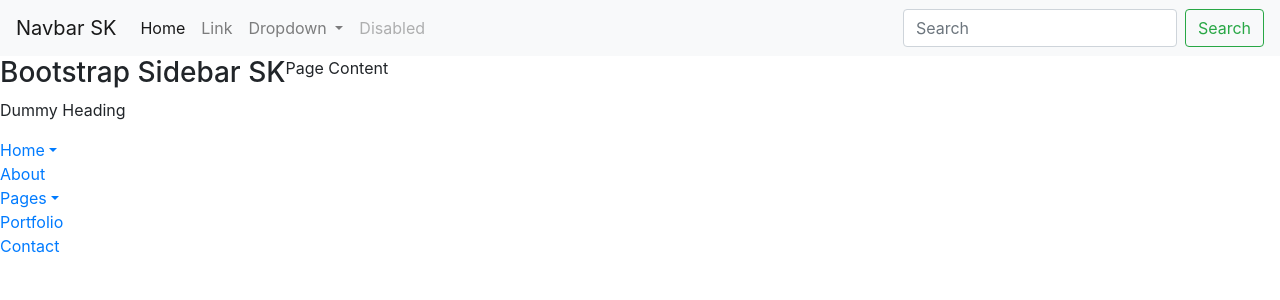
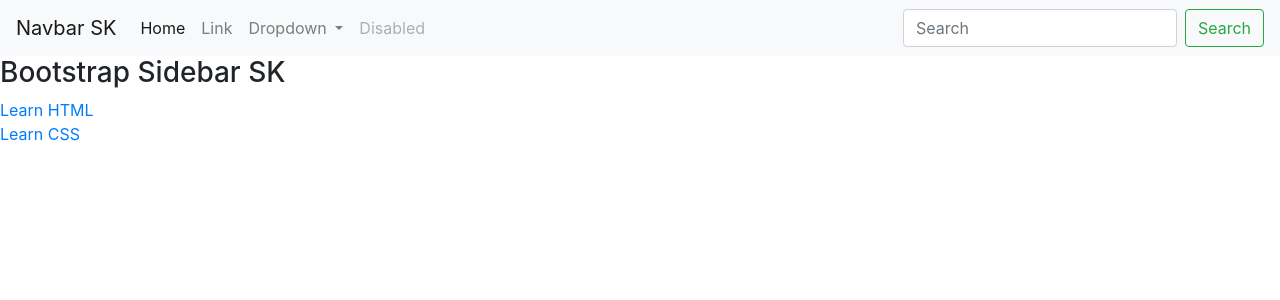
Before and after one commit to Dilshath-sudo/w3schools, an Angular app: page / in a window 1280 px wide. Shown: the top 300 px of the page. Built offline with nearby package versions, Linux system fonts and the light colour scheme.

Commit message:
Main Routing Added

```diff
--- a/package.json
+++ b/package.json
@@ -21,7 +21,7 @@
     "@angular/router": "~11.2.3",
     "bootstrap": "^4.6.0",
     "ngx-bootstrap": "^6.2.0",
-    "rxjs": "~6.6.0",
+    "rxjs": "^6.6.6",
     "tslib": "^2.0.0",
     "zone.js": "~0.11.3"
   },
--- a/src/app/app.component.html
+++ b/src/app/app.component.html
@@ -7,7 +7,8 @@
   <!-- Page Content -->
   <div id="content">
     <!-- We'll fill this with dummy content -->
-    Page Content
+    <!-- Page Content -->
+    <router-outlet></router-outlet>
   </div>
 
 </div>
--- a/src/app/app.module.ts
+++ b/src/app/app.module.ts
@@ -1,18 +1,26 @@
 import { NgModule } from '@angular/core';
 import { BrowserModule } from '@angular/platform-browser';
+import { RouterModule, Routes } from '@angular/router';
 
 import { AppComponent } from './app.component';
 import { TopBarComponent } from './components/top-bar/top-bar.component';
 import { SideBarComponent } from './components/side-bar/side-bar.component';
+import { BodyComponent } from './components/body/body.component';
+
+export const ROUTES: Routes = [{
+  path: 'lesson/learn-html', component: BodyComponent
+}];
 
 @NgModule({
   declarations: [
     AppComponent,
     TopBarComponent,
+    BodyComponent,
     SideBarComponent
   ],
   imports: [
-    BrowserModule
+    BrowserModule,
+    RouterModule.forRoot(ROUTES)
   ],
   providers: [],
   bootstrap: [AppComponent]
--- /dev/null
+++ b/src/app/components/body/body.component.html
@@ -0,0 +1 @@
+<p>body works!</p>
--- /dev/null
+++ b/src/app/components/body/body.component.ts
@@ -0,0 +1,15 @@
+import { Component, OnInit } from '@angular/core';
+
+@Component({
+  selector: 'app-body',
+  templateUrl: './body.component.html',
+  styleUrls: ['./body.component.css']
+})
+export class BodyComponent implements OnInit {
+
+  constructor() { }
+
+  ngOnInit(): void {
+  }
+
+}
--- a/src/app/components/side-bar/side-bar.component.html
+++ b/src/app/components/side-bar/side-bar.component.html
@@ -5,7 +5,12 @@
   </div>
 
   <ul class="list-unstyled components">
-    <p>Dummy Heading</p>
+    <ng-container *ngFor="let menuItem of MENU_LIST_DATA">
+      <li>
+        <a [routerLink]="menuItem.url">{{ menuItem.label }}</a>
+      </li>
+    </ng-container>
+    <!-- <p>Dummy Heading</p>
     <li class="active">
       <a href="#homeSubmenu" data-toggle="collapse" aria-expanded="false" class="dropdown-toggle">Home</a>
       <ul class="collapse list-unstyled" id="homeSubmenu">
@@ -42,6 +47,6 @@
     </li>
     <li>
       <a href="#">Contact</a>
-    </li>
+    </li> -->
   </ul>
 </nav>
--- a/src/app/components/side-bar/side-bar.component.ts
+++ b/src/app/components/side-bar/side-bar.component.ts
@@ -1,4 +1,6 @@
 import { Component, OnInit } from '@angular/core';
+import { MenuItemVO } from 'src/app/vo/menu-item.vo';
+import { MENU_LIST_DATA } from 'src/app/data/menu-list.data';
 
 @Component({
   selector: 'app-side-bar',
@@ -7,6 +9,8 @@
 })
 export class SideBarComponent implements OnInit {
 
+  readonly MENU_LIST_DATA: Array<MenuItemVO> = MENU_LIST_DATA;
+
   constructor() { }
 
   ngOnInit(): void {
--- /dev/null
+++ b/src/app/data/menu-list.data.ts
@@ -0,0 +1,9 @@
+import { MenuItemVO } from "../vo/menu-item.vo";
+
+export const MENU_LIST_DATA: Array<MenuItemVO> = [{
+  url: 'lesson/learn-html',
+  label: 'Learn HTML'
+}, {
+  url: 'lesson/learn-css',
+  label: 'Learn CSS'
+}];
--- /dev/null
+++ b/src/app/vo/menu-item.vo.ts
@@ -0,0 +1,4 @@
+export interface MenuItemVO {
+  url: string;
+  label: string
+}
```
Also changed, not shown: src/app/components/body/body.component.css (added), 1 other file (tests, documents, lock files or other folders).
